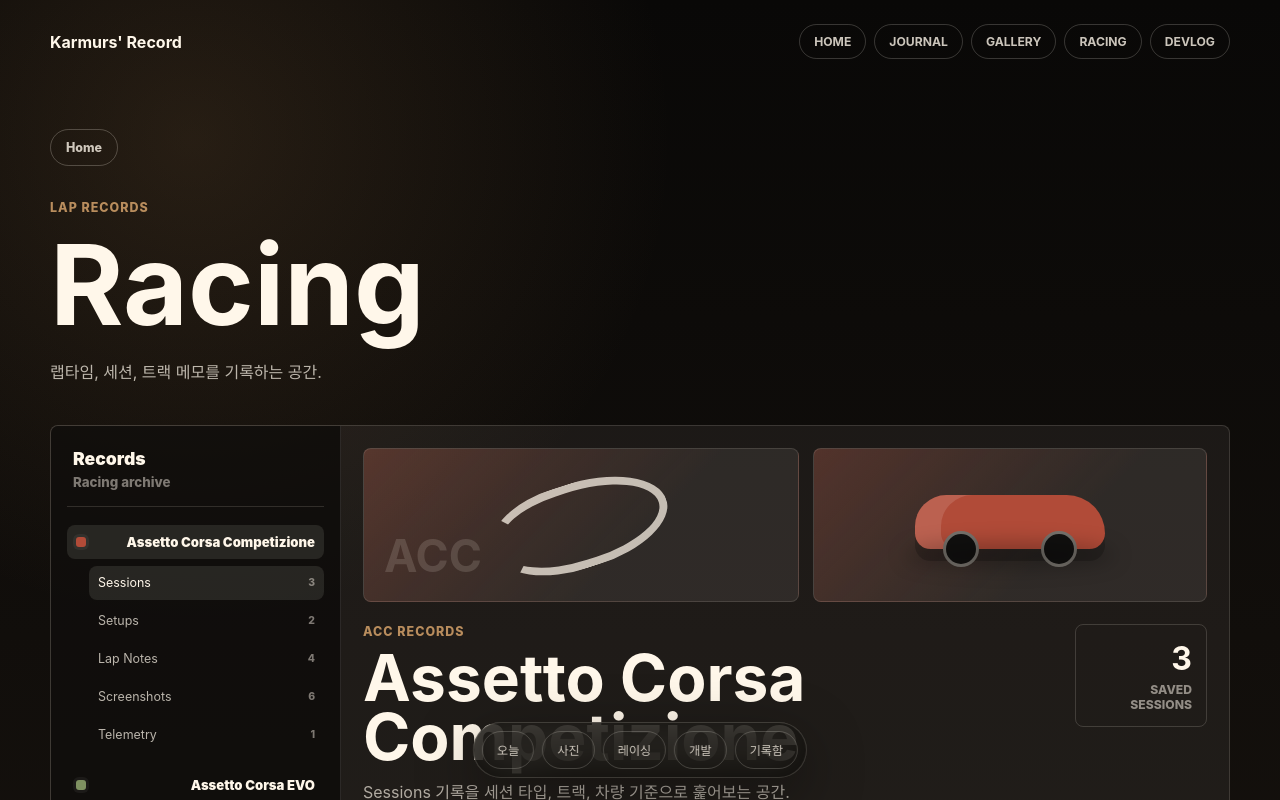
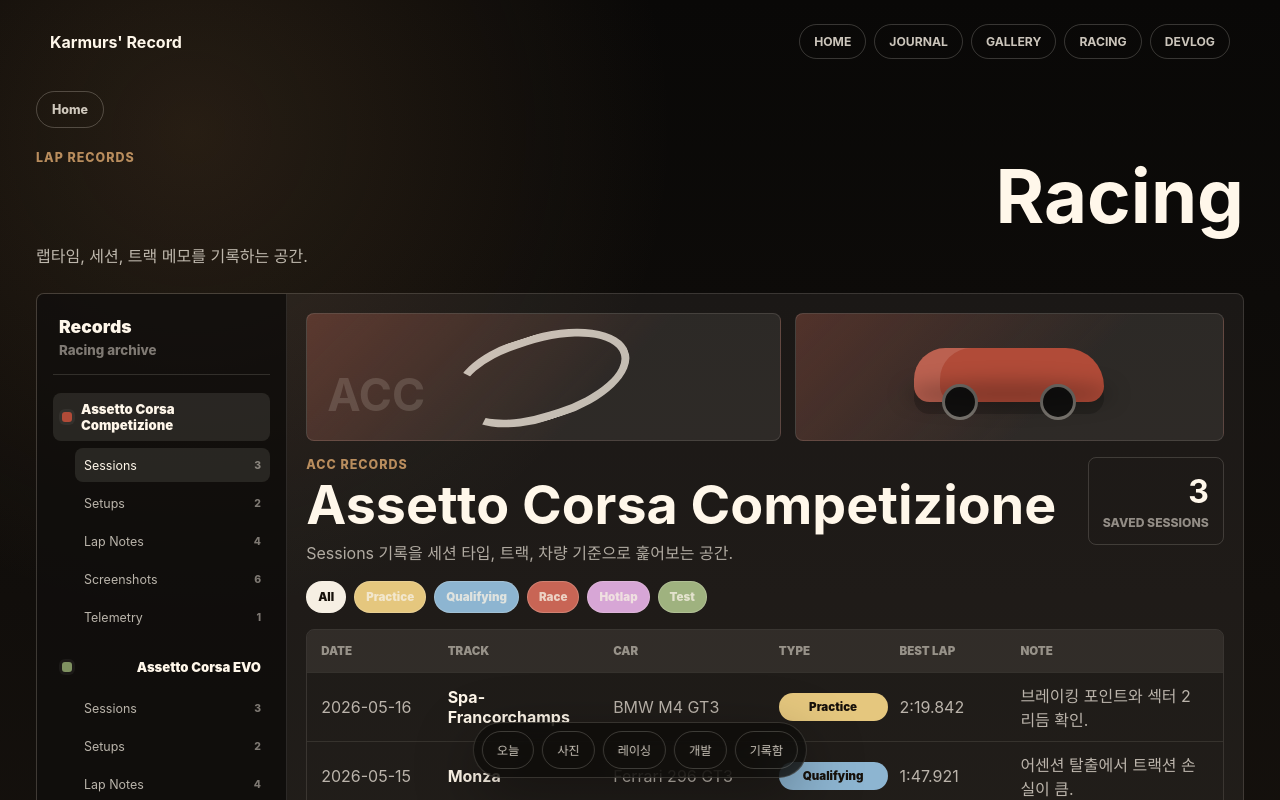
Before and after one commit to karmurs/karmurs-record, a React (Vite) app: page / in a window 1280 px wide. Both pictures are taken after a click on the button "RACING". Shown: the top 800 px of the page. Built offline with nearby package versions, Linux system fonts and the light colour scheme.

Commit message:
fix: widen racing explorer layout

```diff
--- a/src/pages/SectionPage.tsx
+++ b/src/pages/SectionPage.tsx
@@ -84,7 +84,7 @@
 
   return (
     <SiteShell onNavigate={onNavigate}>
-      <main className="page-panel">
+      <main className={`page-panel ${section === 'racing' ? 'page-panel-racing' : ''}`}>
         <div className="page-actions">
           <button
             className="text-button"
--- a/src/styles.css
+++ b/src/styles.css
@@ -339,6 +339,32 @@
   padding: 70px 0 118px;
 }
 
+.page-panel-racing {
+  max-width: min(1780px, calc(100vw - 72px));
+  padding-top: clamp(28px, 4vh, 52px);
+  padding-bottom: 150px;
+}
+
+.page-panel-racing .page-actions {
+  margin-bottom: 22px;
+}
+
+.page-panel-racing .section-intro {
+  display: grid;
+  grid-template-columns: minmax(0, 1fr) auto;
+  max-width: none;
+  padding-bottom: 22px;
+}
+
+.page-panel-racing .section-intro h1 {
+  font-size: clamp(3.4rem, 5.8vw, 6.4rem);
+  margin: 12px 0 12px;
+}
+
+.page-panel-racing .section-intro p:not(.hero-kicker) {
+  max-width: 560px;
+}
+
 .page-actions {
   display: flex;
   gap: 10px;
@@ -486,8 +512,8 @@
   border: 1px solid rgba(246, 239, 227, 0.14);
   border-radius: 8px;
   display: grid;
-  grid-template-columns: minmax(220px, 290px) minmax(0, 1fr);
-  min-height: 620px;
+  grid-template-columns: clamp(250px, 18vw, 340px) minmax(0, 1fr);
+  min-height: clamp(560px, 64vh, 760px);
   overflow: hidden;
 }
 
@@ -597,14 +623,14 @@
 
 .racing-content {
   min-width: 0;
-  padding: 22px;
+  padding: clamp(18px, 1.5vw, 28px);
 }
 
 .racing-visual-band {
   display: grid;
   gap: 14px;
   grid-template-columns: minmax(0, 1.05fr) minmax(220px, 0.95fr);
-  margin-bottom: 22px;
+  margin-bottom: clamp(16px, 2vh, 22px);
 }
 
 .track-preview,
@@ -614,7 +640,7 @@
     rgba(246, 239, 227, 0.08);
   border: 1px solid rgba(246, 239, 227, 0.12);
   border-radius: 8px;
-  min-height: 154px;
+  min-height: clamp(126px, 16vh, 178px);
   overflow: hidden;
   position: relative;
 }
@@ -691,14 +717,14 @@
   display: flex;
   gap: 18px;
   justify-content: space-between;
-  margin-bottom: 18px;
+  margin-bottom: 14px;
 }
 
 .racing-content-header h2 {
   color: #fff7ea;
-  font-size: clamp(2rem, 5vw, 4.2rem);
+  font-size: clamp(2.2rem, 4.2vw, 4.8rem);
   line-height: 0.92;
-  margin: 10px 0 12px;
+  margin: 8px 0 10px;
 }
 
 .racing-content-header p:not(.hero-kicker) {
@@ -797,8 +823,8 @@
   display: grid;
   gap: 12px;
   grid-template-columns: 0.82fr 1.1fr 1.1fr 0.78fr 0.78fr 1.35fr;
-  min-height: 62px;
-  padding: 12px 14px;
+  min-height: clamp(50px, 5.6vh, 62px);
+  padding: 10px 14px;
 }
 
 .session-row:first-child {
```
